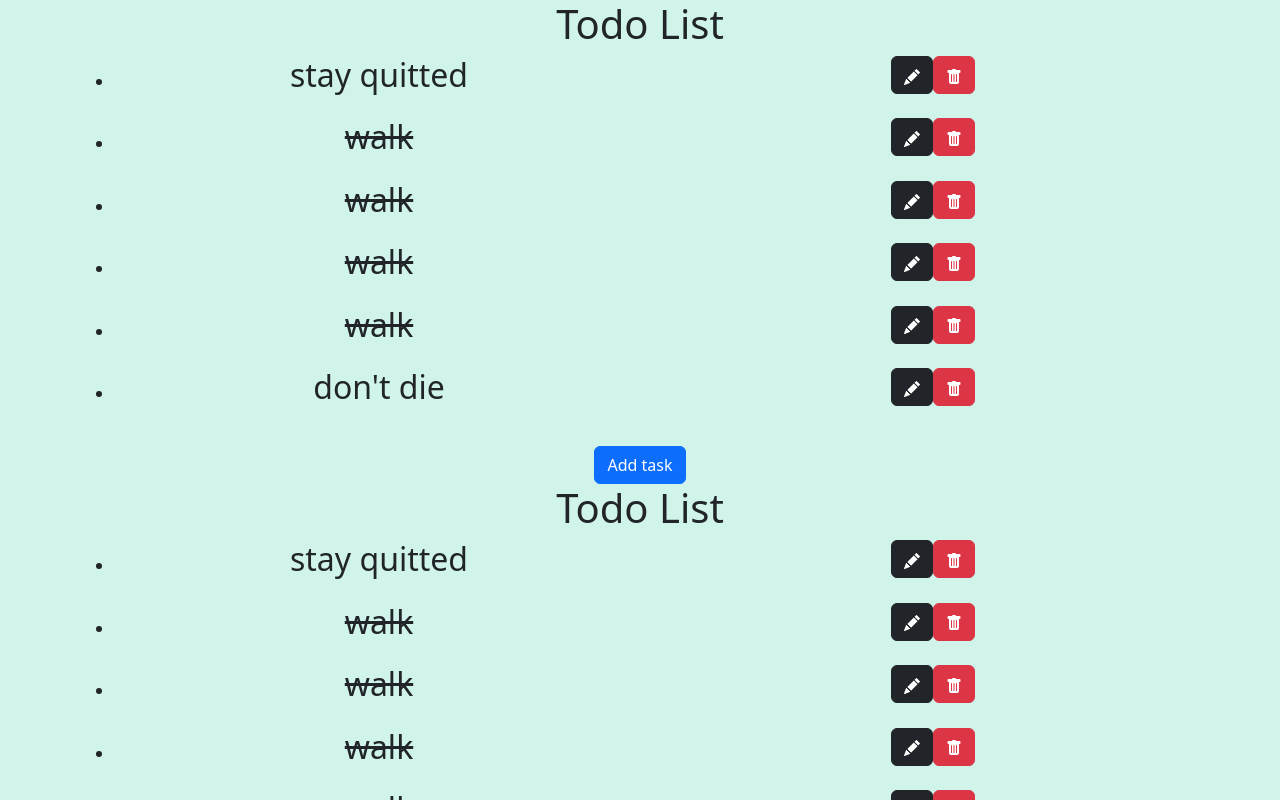
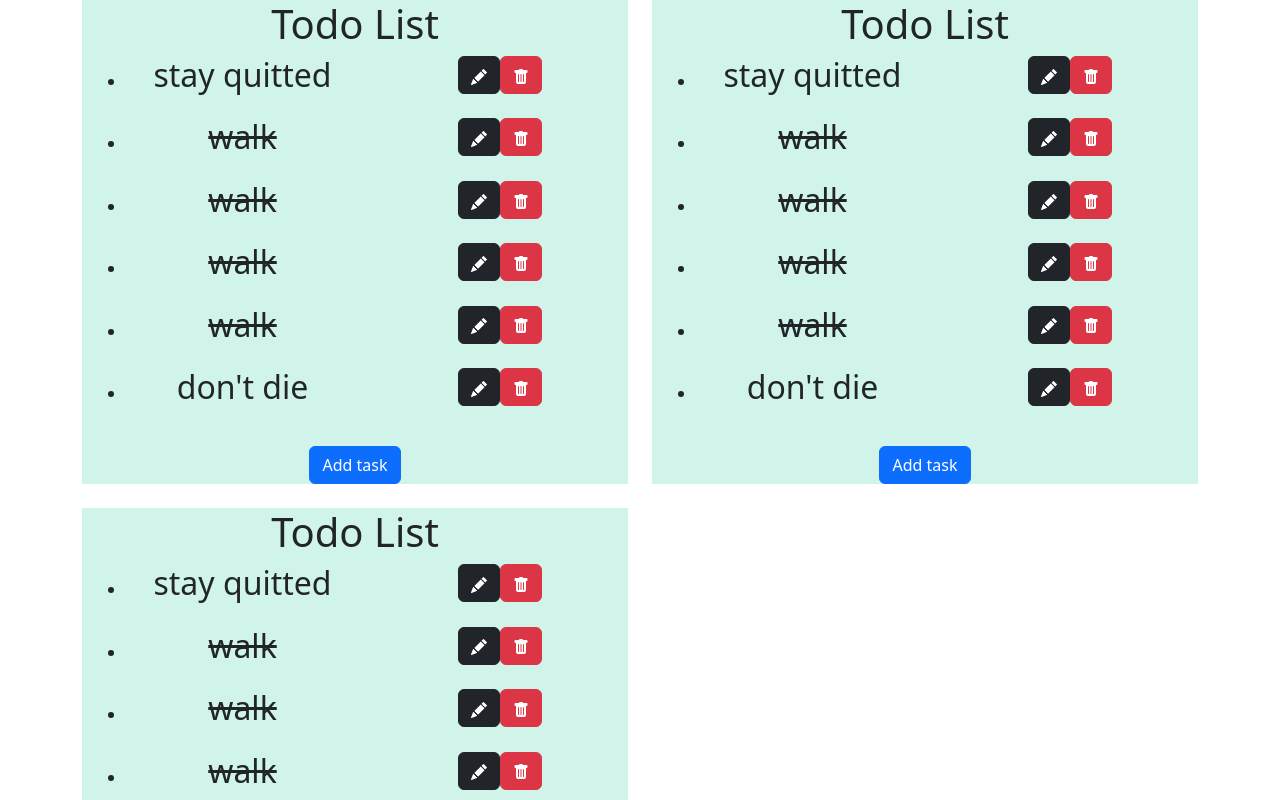
Before and after one commit to TimmyChan/my-todo-list, a React (Create React App) app: page / in a window 1280 px wide. Shown: the top 800 px of the page. Built offline with nearby package versions, Linux system fonts and the light colour scheme.

Commit message:
PropTypes defined for TodoListList

```diff
--- a/src/App.js
+++ b/src/App.js
@@ -1,7 +1,11 @@
 import './App.css';
-import React, {useState} from 'react';
+import React from 'react';
+import PropTypes from 'prop-types';
 import TodoList from './TodoList.jsx';
 import 'bootstrap/dist/css/bootstrap.min.css';
+import Container from 'react-bootstrap/Container';
+import Row from 'react-bootstrap/Row';
+import Col from 'react-bootstrap/Col';
 
 /*
 should have the ability to:
@@ -108,20 +112,54 @@ const HARDCODED_LIST = [
 const HARDCODED_LIST_LIST = [
   {list: HARDCODED_LIST, title: 'Todo List'},
   {list: HARDCODED_LIST, title: 'Todo List'},
+  {list: HARDCODED_LIST, title: 'Todo List'},
 ];
 
 const TodoListList = ({initialListOfLists}) => {
-  const [listOfLists] = useState(initialListOfLists);
+  // source:
+  // https://stackoverflow.com/questions/31352141/how-do-you-split-an-array-into-array-pairs-in-javascript
+  const pairedList = initialListOfLists.reduce(
+      function(result, value, index, array) {
+        if (index % 2 === 0) {
+          result.push(array.slice(index, index + 2));
+        }
+        return result;
+      }, []);
+
+  console.log(`pairedList: ${pairedList}`);
   return (
-    listOfLists.map((listObj, listIndex) =>
-      (
-        <TodoList
-          inputList={listObj.list}
-          listTitle={listObj.title}
-          key={listIndex} />
-      ))
+    <Container>
+      {
+        pairedList.map((listPair, listIndex) =>
+          (
+            <>
+              <Row>
+                <Col>
+                  <TodoList
+                    inputList={listPair[0].list}
+                    listTitle={listPair[0].title}
+                    key={listIndex} />
+                </Col>
+                {(listPair.length > 1 ?
+                <Col>
+                  <TodoList
+                    inputList={listPair[1].list}
+                    listTitle={listPair[1].title}
+                    key={listIndex} />
+                </Col> : <Col></Col>)
+                }
+              </Row>
+              <br />
+            </>
+          ))
+      }
+    </Container>
   );
 };
+TodoListList.propTypes = {
+  initialListOfLists: PropTypes.array.isRequired,
+};
+
 
 function App() {
   // const saved = JSON.parse(localStorage.getItem('todo'));
--- a/src/TodoList.jsx
+++ b/src/TodoList.jsx
@@ -17,7 +17,7 @@ const TodoList = ({inputList, listTitle}) => {
     return () => {
       const newTodo = todo.filter((y, yIndex) => yIndex !== xIndex);
       setTodo(newTodo);
-      localStorage.setItem('todo', JSON.stringify(newTodo));
+      // localStorage.setItem(`todo${key}`, JSON.stringify(newTodo));
     };
   };
 
@@ -27,7 +27,8 @@ const TodoList = ({inputList, listTitle}) => {
       const newTodo = Array.from(todo);
       newTodo[xIndex] = todoItem;
       setTodo(newTodo);
-      localStorage.setItem('todo', JSON.stringify(newTodo));
+
+      // localStorage.setItem(`todo${key}`, JSON.stringify(newTodo));
     };
   };
 
@@ -60,7 +61,7 @@ const TodoList = ({inputList, listTitle}) => {
                 };
                 const newTaskList = todo.concat([placeHolderTask]);
                 setTodo(newTaskList);
-                localStorage.setItem('todo', JSON.stringify(newTaskList));
+                // localStorage.setItem(`todo${key}`, JSON.stringify(newTodo));
               }}>
               Add task
             </Button>
```
